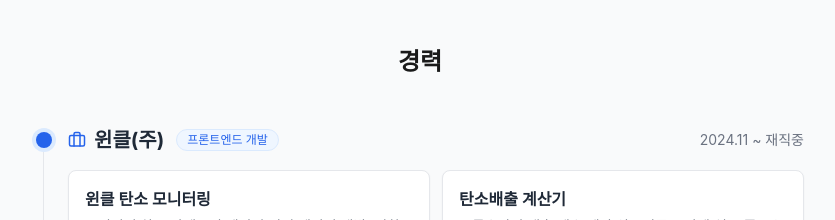
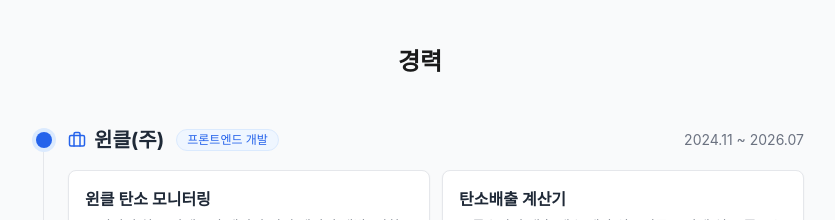
Before and after one commit to HyeontaeKim0/Portfolio, a Next.js app: page / in a window 1280 px wide. Shown: the part 1300-1520 px from the top of the page, without its empty margins (220-1055 px from the left). Built offline with nearby package versions, Linux system fonts and the light colour scheme.

Commit message:
fix : 텍스트 수정

```diff
--- a/components/About.tsx
+++ b/components/About.tsx
@@ -45,7 +45,7 @@ interface Career {
 const careers: Career[] = [
   {
     company: "윈클(주)",
-    period: "2024.11 ~ 재직중",
+    period: "2024.11 ~ 2026.07",
     current: true,
     position: "프론트엔드 개발",
     projects: [
```
